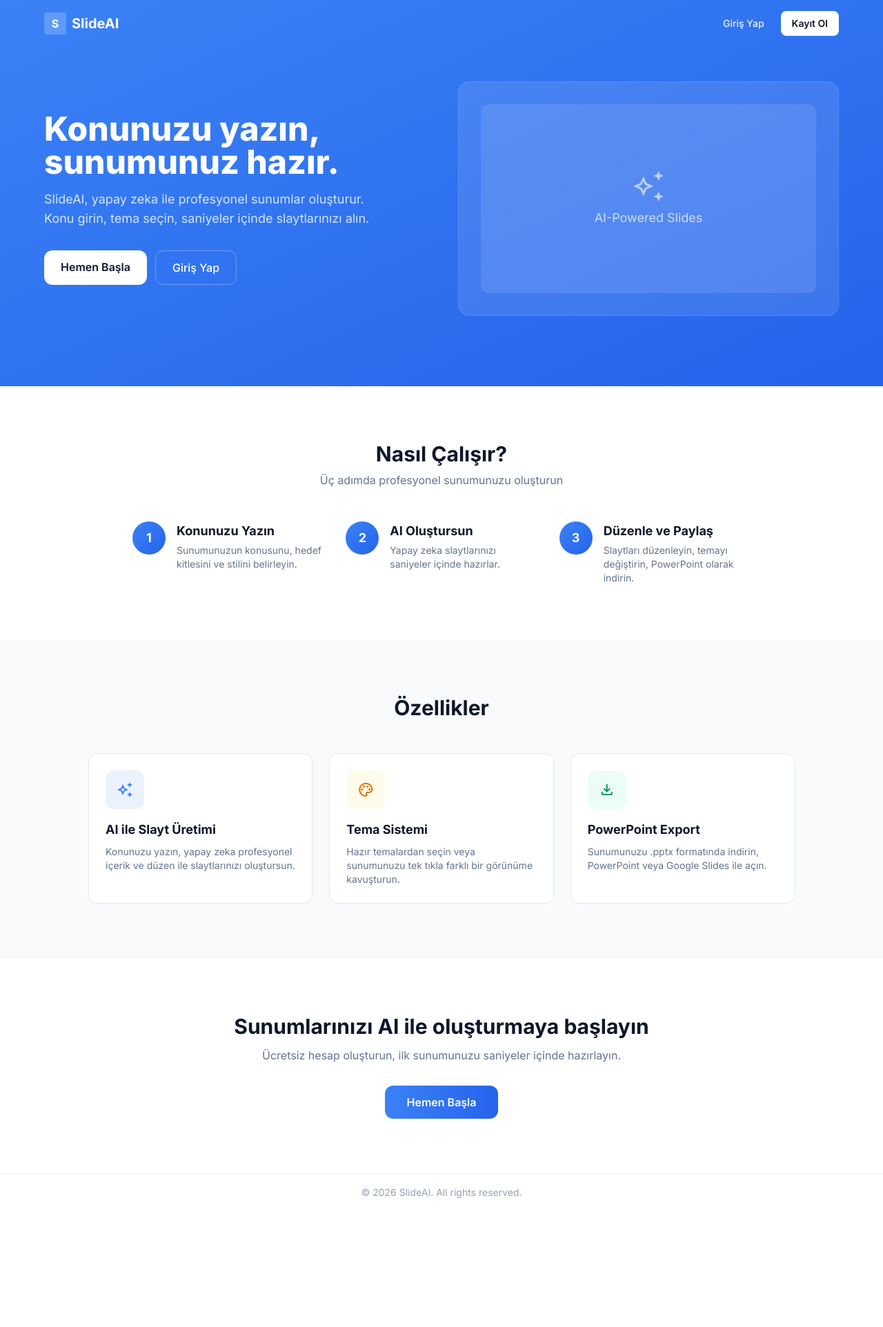
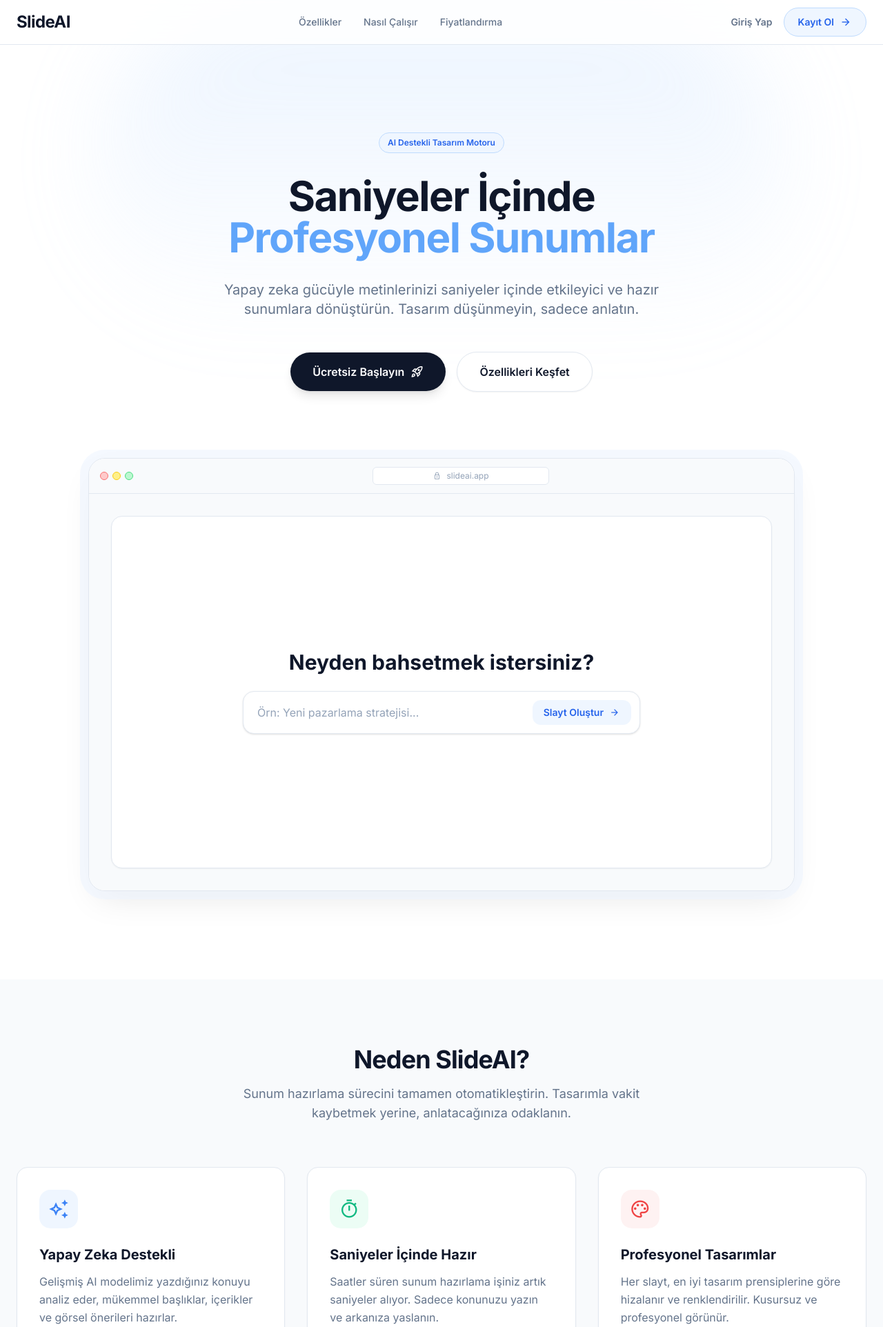
Before and after one commit to batuhannozkan1/SlideAI, a Django app: page / in a window 1280 px wide. Shown: the top 1924 px of the page at 69% size. Before the commit the page ends 1737 px from the top, so only its background shows below. Run offline with Django 5.2, Linux system fonts and the light colour scheme; some libraries are stand-ins or nearby versions.

Commit message:
integrate new landing page mockup and fix auth layout navigation

```diff
--- a/templates/base.html
+++ b/templates/base.html
@@ -1,6 +1,6 @@
 {% load static %}
 <!DOCTYPE html>
-<html lang="tr">
+<html lang="tr" class="scroll-smooth">
 <head>
     <meta charset="UTF-8">
     <meta name="viewport" content="width=device-width, initial-scale=1.0">
--- a/templates/landing.html
+++ b/templates/landing.html
@@ -1,69 +1,77 @@
-{% load static %}
-<!DOCTYPE html>
-<html lang="tr">
-<head>
-    <meta charset="UTF-8">
-    <meta name="viewport" content="width=device-width, initial-scale=1.0">
-    <title>SlideAI — AI ile Sunum Oluştur</title>
-    <script src="https://cdn.tailwindcss.com"></script>
-    <link href="https://fonts.googleapis.com/css2?family=Inter:wght@400;500;600;700;800&display=swap" rel="stylesheet">
-    <link href="https://fonts.googleapis.com/css2?family=Material+Symbols+Outlined:wght,FILL@100..700,0..1&display=swap" rel="stylesheet">
-    <script>
-    tailwind.config = {
-        theme: {
-            extend: {
-                colors: {
-                    "primary": "#3b82f6",
-                    "primary-container": "#2563eb",
-                },
-            },
-        },
-    }
-    </script>
-    <style>
-        body { font-family: 'Inter', sans-serif; }
-    </style>
-</head>
-<body class="bg-white text-slate-900">
-    <nav class="absolute top-0 w-full z-10 px-6 py-4">
-        <div class="max-w-6xl mx-auto flex items-center justify-between">
-            <a href="{% url 'landing' %}" class="flex items-center gap-2">
-                <div class="w-8 h-8 rounded bg-white/20 flex items-center justify-center text-white font-bold">S</div>
-                <span class="text-white font-bold text-xl">SlideAI</span>
+{% extends "base.html" %}
+
+{% block title %}SlideAI - Yapay Zeka ile Profesyonel Sunumlar{% endblock %}
+
+{% block body_class %}bg-white text-[#0f172a] antialiased flex flex-col min-h-screen{% endblock %}
+
+{% block body %}
+<header class="fixed top-0 left-0 right-0 z-50 bg-white/80 backdrop-blur-md border-b border-[#e2e8f0]">
+    <div class="max-w-7xl mx-auto px-6 h-16 flex items-center justify-between">
+        <div class="flex items-center gap-2">
+            <span class="font-bold text-2xl tracking-tight">SlideAI</span>
+        </div>
+        <nav class="hidden md:flex items-center gap-8 font-medium text-sm text-[#64748b]">
+            <a href="#ozellikler" class="hover:text-[#0f172a] transition-colors">Özellikler</a>
+            <a href="#nasil-calisir" class="hover:text-[#0f172a] transition-colors">Nasıl Çalışır</a>
+            <a href="#fiyatlandirma" class="hover:text-[#0f172a] transition-colors">Fiyatlandırma</a>
+        </nav>
+        <div class="flex items-center gap-4">
+            <a href="{% url 'accounts:login' %}" class="hidden md:inline-flex text-sm font-semibold text-[#64748b] hover:text-[#0f172a] transition-colors">Giriş Yap</a>
+            <a href="{% url 'accounts:register' %}" class="group bg-[#eff6ff] text-[#2563eb] border border-[#bfdbfe] hover:bg-[#dbeafe] px-5 py-2.5 rounded-full text-sm font-semibold transition-all duration-300 hover:shadow-md hover:-translate-y-0.5 active:scale-95 flex items-center gap-2">
+                Kayıt Ol
+                <span class="material-symbols-outlined text-[18px] group-hover:translate-x-1 transition-transform">arrow_forward</span>
             </a>
-            <div class="flex gap-2">
-                <a href="{% url 'accounts:login' %}" class="px-4 py-2 text-white/90 hover:text-white text-sm font-medium transition-colors">Giriş Yap</a>
-                <a href="{% url 'accounts:register' %}" class="px-4 py-2 bg-white text-slate-900 rounded-lg text-sm font-semibold hover:bg-white/90 transition-colors">Kayıt Ol</a>
+        </div>
+    </div>
+</header>
+
+<main class="flex-1">
+    <section class="pt-32 pb-20 md:pt-48 md:pb-32 px-6 relative overflow-hidden">
+        <div class="absolute top-0 left-1/2 -translate-x-1/2 w-[1000px] h-[500px] opacity-30 bg-gradient-to-b from-[#bfdbfe] to-transparent rounded-full blur-3xl -z-10"></div>
+
+        <div class="max-w-4xl mx-auto text-center space-y-8">
+            <div class="inline-flex items-center px-3 py-1.5 rounded-full bg-[#eff6ff] text-[#2563eb] font-semibold text-xs border border-[#bfdbfe]">
+                AI Destekli Tasarım Motoru
+            </div>
+            <h1 class="text-4xl md:text-6xl font-extrabold tracking-tight leading-[1.1]">
+                Saniyeler İçinde <br class="hidden md:block"/>
+                <span class="text-[#60a5fa]">Profesyonel Sunumlar</span>
+            </h1>
+            <p class="text-lg md:text-xl text-[#64748b] max-w-2xl mx-auto leading-relaxed">
+                Yapay zeka gücüyle metinlerinizi saniyeler içinde etkileyici ve hazır sunumlara dönüştürün. Tasarım düşünmeyin, sadece anlatın.
+            </p>
+            <div class="flex flex-col sm:flex-row items-center justify-center gap-4 pt-4">
+                <a href="{% url 'accounts:register' %}" class="group w-full sm:w-auto bg-[#0f172a] hover:bg-[#1e293b] text-white px-8 py-4 rounded-full text-base font-semibold transition-all duration-300 shadow-lg hover:shadow-2xl hover:-translate-y-0.5 active:scale-95 flex items-center justify-center gap-2">
+                    Ücretsiz Başlayın
+                    <span class="material-symbols-outlined text-[20px] group-hover:translate-x-1 transition-transform">rocket_launch</span>
+                </a>
+                <a href="#ozellikler" class="w-full sm:w-auto bg-white hover:bg-[#f8fafc] text-[#0f172a] border border-[#e2e8f0] px-8 py-4 rounded-full text-base font-semibold transition-all duration-300 shadow-sm hover:shadow-md hover:-translate-y-0.5 active:scale-95 flex items-center justify-center gap-2">
+                    Özellikleri Keşfet
+                </a>
             </div>
         </div>
-    </nav>
 
-    <section class="bg-gradient-to-br from-[#3b82f6] to-[#2563eb] text-white min-h-[70vh] flex items-center px-6 pt-20 pb-16">
-        <div class="max-w-6xl mx-auto w-full">
-            <div class="grid lg:grid-cols-2 gap-12 items-center">
-                <div>
-                    <h1 class="text-4xl lg:text-5xl font-extrabold leading-tight">
-                        Konunuzu yazın,<br>sunumunuz hazır.
-                    </h1>
-                    <p class="text-lg text-white/80 mt-4 mb-8 max-w-lg">
-                        SlideAI, yapay zeka ile profesyonel sunumlar oluşturur.
-                        Konu girin, tema seçin, saniyeler içinde slaytlarınızı alın.
-                    </p>
-                    <div class="flex gap-3">
-                        <a href="{% url 'accounts:register' %}" class="px-6 py-3 bg-white text-slate-900 rounded-xl font-semibold hover:bg-white/90 transition-colors">
-                            Hemen Başla
-                        </a>
-                        <a href="{% url 'accounts:login' %}" class="px-6 py-3 border border-white/30 text-white rounded-xl font-medium hover:bg-white/10 transition-colors">
-                            Giriş Yap
-                        </a>
+        <div class="max-w-5xl mx-auto mt-20 md:mt-24">
+            <div class="relative rounded-3xl overflow-hidden shadow-[0_20px_50px_-12px_rgba(0,0,0,0.1)] border border-[#e2e8f0] bg-white ring-[12px] ring-[#eff6ff]/60">
+                <div class="bg-[#f8fafc] border-b border-[#e2e8f0] px-4 py-3 flex items-center gap-2">
+                    <div class="flex gap-1.5">
+                        <div class="w-3 h-3 rounded-full bg-[#fecaca] border border-[#f87171]"></div>
+                        <div class="w-3 h-3 rounded-full bg-[#fef08a] border border-[#facc15]"></div>
+                        <div class="w-3 h-3 rounded-full bg-[#bbf7d0] border border-[#4ade80]"></div>
+                    </div>
+                    <div class="mx-auto bg-white rounded-md border border-[#e2e8f0] px-3 py-1 flex items-center gap-2 text-xs text-[#94a3b8] w-64 justify-center">
+                        <span class="material-symbols-outlined text-[12px]">lock</span>
+                        slideai.app
                     </div>
                 </div>
-                <div class="hidden lg:block">
-                    <div class="bg-white/10 backdrop-blur-sm rounded-2xl p-8 border border-white/10">
-                        <div class="aspect-video bg-white/10 rounded-xl flex items-center justify-center">
-                            <div class="text-center">
-                                <span class="material-symbols-outlined text-5xl text-white/60 mb-2">auto_awesome</span>
-                                <p class="text-white/70 text-lg">AI-Powered Slides</p>
+                <div class="aspect-[16/9] bg-[#f8fafc] p-8 flex flex-col pointer-events-none">
+                    <div class="bg-white rounded-2xl shadow-sm border border-[#e2e8f0] p-8 flex-1 flex flex-col text-center justify-center items-center gap-6">
+                        <h2 class="text-3xl font-bold text-[#0f172a]">Neyden bahsetmek istersiniz?</h2>
+                        <div class="w-full max-w-xl bg-white rounded-xl shadow border border-[#e2e8f0] p-3 flex items-center gap-3">
+                            <div class="text-[#94a3b8] flex-1 text-left px-2">Örn: Yeni pazarlama stratejisi...</div>
+                            <div class="bg-[#eff6ff] text-[#2563eb] px-4 py-2 rounded-lg font-semibold flex items-center gap-2 text-sm">
+                                Slayt Oluştur
+                                <span class="material-symbols-outlined text-[16px]">arrow_forward</span>
                             </div>
                         </div>
                     </div>
@@ -72,77 +80,71 @@
         </div>
     </section>
 
-    <section class="py-20 px-6">
-        <div class="max-w-4xl mx-auto">
-            <h2 class="text-3xl font-bold text-center mb-2">Nasıl Çalışır?</h2>
-            <p class="text-slate-500 text-center mb-12">Üç adımda profesyonel sunumunuzu oluşturun</p>
+    <section id="ozellikler" class="py-24 bg-[#f8fafc] px-6">
+        <div class="max-w-7xl mx-auto space-y-16">
+            <div class="text-center max-w-2xl mx-auto space-y-4">
+                <h2 class="text-3xl md:text-4xl font-bold tracking-tight">Neden SlideAI?</h2>
+                <p class="text-lg text-[#64748b]">Sunum hazırlama sürecini tamamen otomatikleştirin. Tasarımla vakit kaybetmek yerine, anlatacağınıza odaklanın.</p>
+            </div>
+
             <div class="grid md:grid-cols-3 gap-8">
-                <div class="flex items-start gap-4">
-                    <div class="w-12 h-12 rounded-full bg-gradient-to-br from-[#3b82f6] to-[#2563eb] text-white flex items-center justify-center font-bold text-lg flex-shrink-0">1</div>
-                    <div>
-                        <h3 class="font-bold text-lg">Konunuzu Yazın</h3>
-                        <p class="text-slate-500 text-sm mt-1">Sunumunuzun konusunu, hedef kitlesini ve stilini belirleyin.</p>
+                <div class="group bg-white rounded-2xl p-8 border border-[#e2e8f0] shadow-sm hover:shadow-xl hover:-translate-y-1.5 transition-all duration-300">
+                    <div class="w-14 h-14 bg-[#eff6ff] text-[#3b82f6] rounded-xl flex items-center justify-center mb-6 group-hover:scale-110 transition-transform duration-300">
+                        <span class="material-symbols-outlined text-3xl">auto_awesome</span>
                     </div>
+                    <h3 class="text-xl font-bold mb-3 text-[#0f172a]">Yapay Zeka Destekli</h3>
+                    <p class="text-[#64748b] leading-relaxed">Gelişmiş AI modelimiz yazdığınız konuyu analiz eder, mükemmel başlıklar, içerikler ve görsel önerileri hazırlar.</p>
                 </div>
-                <div class="flex items-start gap-4">
-                    <div class="w-12 h-12 rounded-full bg-gradient-to-br from-[#3b82f6] to-[#2563eb] text-white flex items-center justify-center font-bold text-lg flex-shrink-0">2</div>
-                    <div>
-                        <h3 class="font-bold text-lg">AI Oluştursun</h3>
-                        <p class="text-slate-500 text-sm mt-1">Yapay zeka slaytlarınızı saniyeler içinde hazırlar.</p>
+                <div class="group bg-white rounded-2xl p-8 border border-[#e2e8f0] shadow-sm hover:shadow-xl hover:-translate-y-1.5 transition-all duration-300">
+                    <div class="w-14 h-14 bg-[#ecfdf5] text-[#10b981] rounded-xl flex items-center justify-center mb-6 group-hover:scale-110 transition-transform duration-300">
+                        <span class="material-symbols-outlined text-3xl">timer</span>
                     </div>
+                    <h3 class="text-xl font-bold mb-3 text-[#0f172a]">Saniyeler İçinde Hazır</h3>
+                    <p class="text-[#64748b] leading-relaxed">Saatler süren sunum hazırlama işiniz artık saniyeler alıyor. Sadece konunuzu yazın ve arkanıza yaslanın.</p>
                 </div>
-                <div class="flex items-start gap-4">
-                    <div class="w-12 h-12 rounded-full bg-gradient-to-br from-[#3b82f6] to-[#2563eb] text-white flex items-center justify-center font-bold text-lg flex-shrink-0">3</div>
-                    <div>
-                        <h3 class="font-bold text-lg">Düzenle ve Paylaş</h3>
-                        <p class="text-slate-500 text-sm mt-1">Slaytları düzenleyin, temayı değiştirin, PowerPoint olarak indirin.</p>
+                <div class="group bg-white rounded-2xl p-8 border border-[#e2e8f0] shadow-sm hover:shadow-xl hover:-translate-y-1.5 transition-all duration-300">
+                    <div class="w-14 h-14 bg-[#fef2f2] text-[#ef4444] rounded-xl flex items-center justify-center mb-6 group-hover:scale-110 transition-transform duration-300">
+                        <span class="material-symbols-outlined text-3xl">palette</span>
                     </div>
+                    <h3 class="text-xl font-bold mb-3 text-[#0f172a]">Profesyonel Tasarımlar</h3>
+                    <p class="text-[#64748b] leading-relaxed">Her slayt, en iyi tasarım prensiplerine göre hizalanır ve renklendirilir. Kusursuz ve profesyonel görünür.</p>
                 </div>
             </div>
         </div>
     </section>
 
-    <section class="py-20 px-6 bg-slate-50">
-        <div class="max-w-5xl mx-auto">
-            <h2 class="text-3xl font-bold text-center mb-12">Özellikler</h2>
-            <div class="grid md:grid-cols-3 gap-6">
-                <div class="bg-white rounded-xl border border-slate-200 p-6 hover:-translate-y-1 hover:shadow-lg transition-all">
-                    <div class="w-14 h-14 rounded-xl bg-primary/10 flex items-center justify-center mb-4">
-                        <span class="material-symbols-outlined text-2xl text-primary">auto_awesome</span>
-                    </div>
-                    <h3 class="font-bold text-lg">AI ile Slayt Üretimi</h3>
-                    <p class="text-slate-500 text-sm mt-2">Konunuzu yazın, yapay zeka profesyonel içerik ve düzen ile slaytlarınızı oluştursun.</p>
-                </div>
-                <div class="bg-white rounded-xl border border-slate-200 p-6 hover:-translate-y-1 hover:shadow-lg transition-all">
-                    <div class="w-14 h-14 rounded-xl bg-amber-50 flex items-center justify-center mb-4">
-                        <span class="material-symbols-outlined text-2xl text-amber-600">palette</span>
-                    </div>
-                    <h3 class="font-bold text-lg">Tema Sistemi</h3>
-                    <p class="text-slate-500 text-sm mt-2">Hazır temalardan seçin veya sunumunuzu tek tıkla farklı bir görünüme kavuşturun.</p>
-                </div>
-                <div class="bg-white rounded-xl border border-slate-200 p-6 hover:-translate-y-1 hover:shadow-lg transition-all">
-                    <div class="w-14 h-14 rounded-xl bg-emerald-50 flex items-center justify-center mb-4">
-                        <span class="material-symbols-outlined text-2xl text-emerald-600">download</span>
-                    </div>
-                    <h3 class="font-bold text-lg">PowerPoint Export</h3>
-                    <p class="text-slate-500 text-sm mt-2">Sunumunuzu .pptx formatında indirin, PowerPoint veya Google Slides ile açın.</p>
+    <section class="py-24 px-6">
+        <div class="max-w-5xl mx-auto bg-[#eff6ff] rounded-3xl p-10 md:p-16 text-center text-[#0f172a] relative overflow-hidden border border-[#bfdbfe]">
+            <div class="absolute top-0 right-0 w-64 h-64 bg-[#60a5fa] opacity-20 rounded-full blur-3xl -translate-y-1/2 translate-x-1/2"></div>
+            <div class="absolute bottom-0 left-0 w-64 h-64 bg-[#60a5fa] opacity-20 rounded-full blur-3xl translate-y-1/2 -translate-x-1/2"></div>
+            <div class="relative z-10 space-y-6">
+                <h2 class="text-3xl md:text-4xl font-bold tracking-tight">Sunumlarınızı bir üst seviyeye taşıyın</h2>
+                <p class="text-lg text-[#64748b] max-w-2xl mx-auto">SlideAI ile henüz tanışmadınız mı? Ücretsiz hesabınızı oluşturun ve ilk yapay zeka destekli sunumunuzu hemen hazırlayın.</p>
+                <div class="pt-6">
+                    <a href="{% url 'accounts:register' %}" class="group inline-flex bg-[#0f172a] text-white hover:bg-[#1e293b] px-8 py-4 rounded-full text-base font-bold transition-all duration-300 shadow-lg hover:shadow-2xl hover:-translate-y-1 active:scale-95 items-center justify-center gap-2">
+                        Hemen Başlayın - Ücretsiz
+                        <span class="material-symbols-outlined group-hover:translate-x-1 transition-transform">arrow_forward</span>
+                    </a>
                 </div>
             </div>
         </div>
     </section>
+</main>
 
-    <section class="py-20 px-6 text-center bg-white">
-        <div class="max-w-2xl mx-auto">
-            <h2 class="text-3xl font-bold mb-3">Sunumlarınızı AI ile oluşturmaya başlayın</h2>
-            <p class="text-slate-500 mb-8">Ücretsiz hesap oluşturun, ilk sunumunuzu saniyeler içinde hazırlayın.</p>
-            <a href="{% url 'accounts:register' %}" class="inline-block px-8 py-3 bg-gradient-to-r from-[#3b82f6] to-[#2563eb] text-white rounded-xl font-semibold hover:shadow-lg transition-shadow">
-                Hemen Başla
-            </a>
+<footer class="bg-white border-t border-[#e2e8f0] py-12 px-6">
+    <div class="max-w-7xl mx-auto flex flex-col md:flex-row items-center justify-between gap-6">
+        <div class="flex items-center gap-2 text-[#0f172a]">
+            <span class="font-bold text-xl">SlideAI</span>
         </div>
-    </section>
-
-    <footer class="py-4 text-center text-slate-400 text-sm border-t border-slate-100">
-        <p>&copy; 2026 SlideAI. All rights reserved.</p>
-    </footer>
-</body>
-</html>
+        <div class="flex items-center gap-6 text-sm text-[#64748b] font-medium">
+            <a href="#" class="hover:text-[#0f172a] transition-colors">Hakkımızda</a>
+            <a href="#" class="hover:text-[#0f172a] transition-colors">Gizlilik</a>
+            <a href="#" class="hover:text-[#0f172a] transition-colors">Şartlar</a>
+            <a href="#" class="hover:text-[#0f172a] transition-colors">İletişim</a>
+        </div>
+        <div class="text-sm text-[#94a3b8]">
+            &copy; 2026 SlideAI. Tüm hakları saklıdır.
+        </div>
+    </div>
+</footer>
+{% endblock %}
```
Also changed, not shown: templates/layouts/auth.html (+10 -4 lines).
